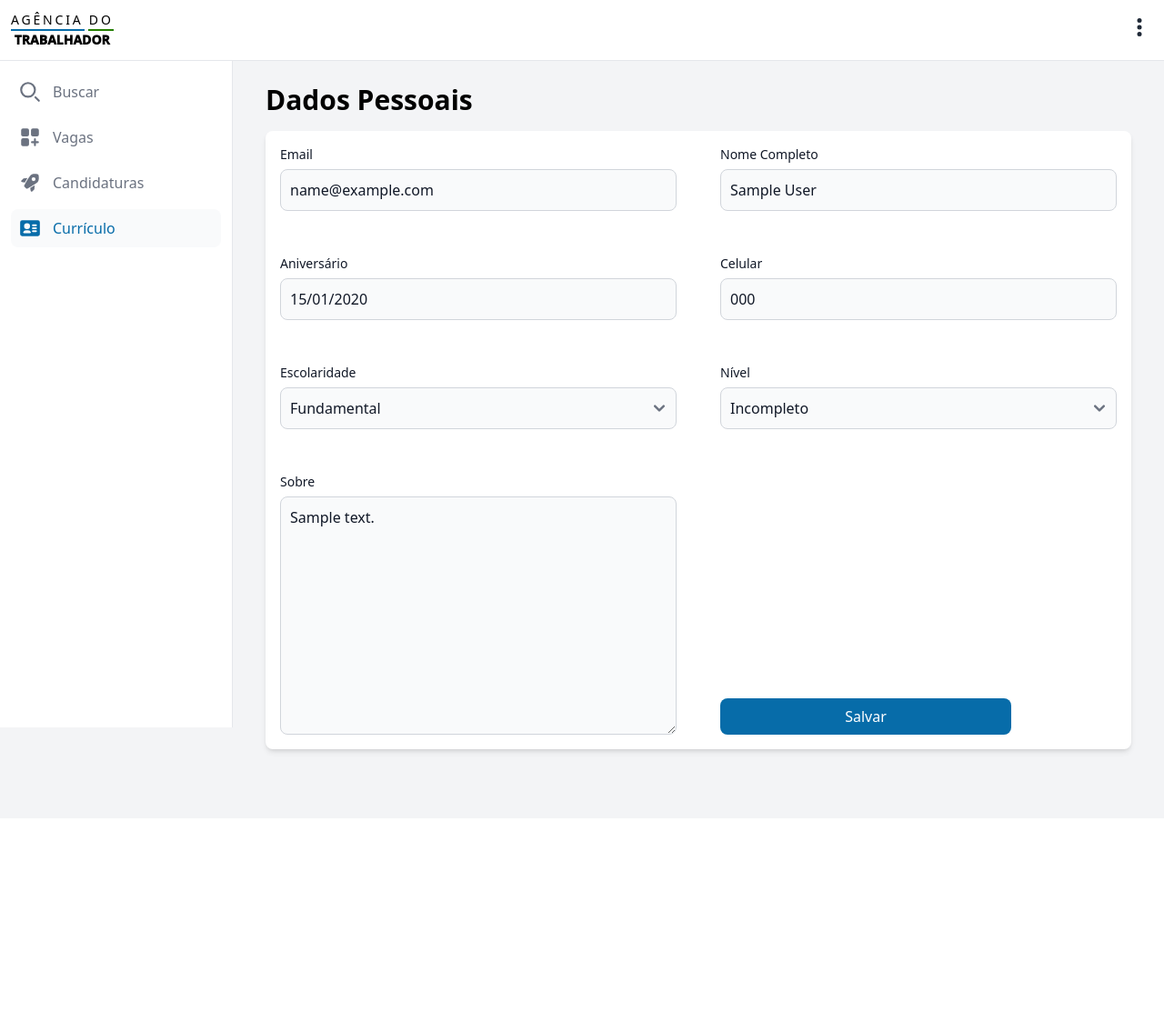
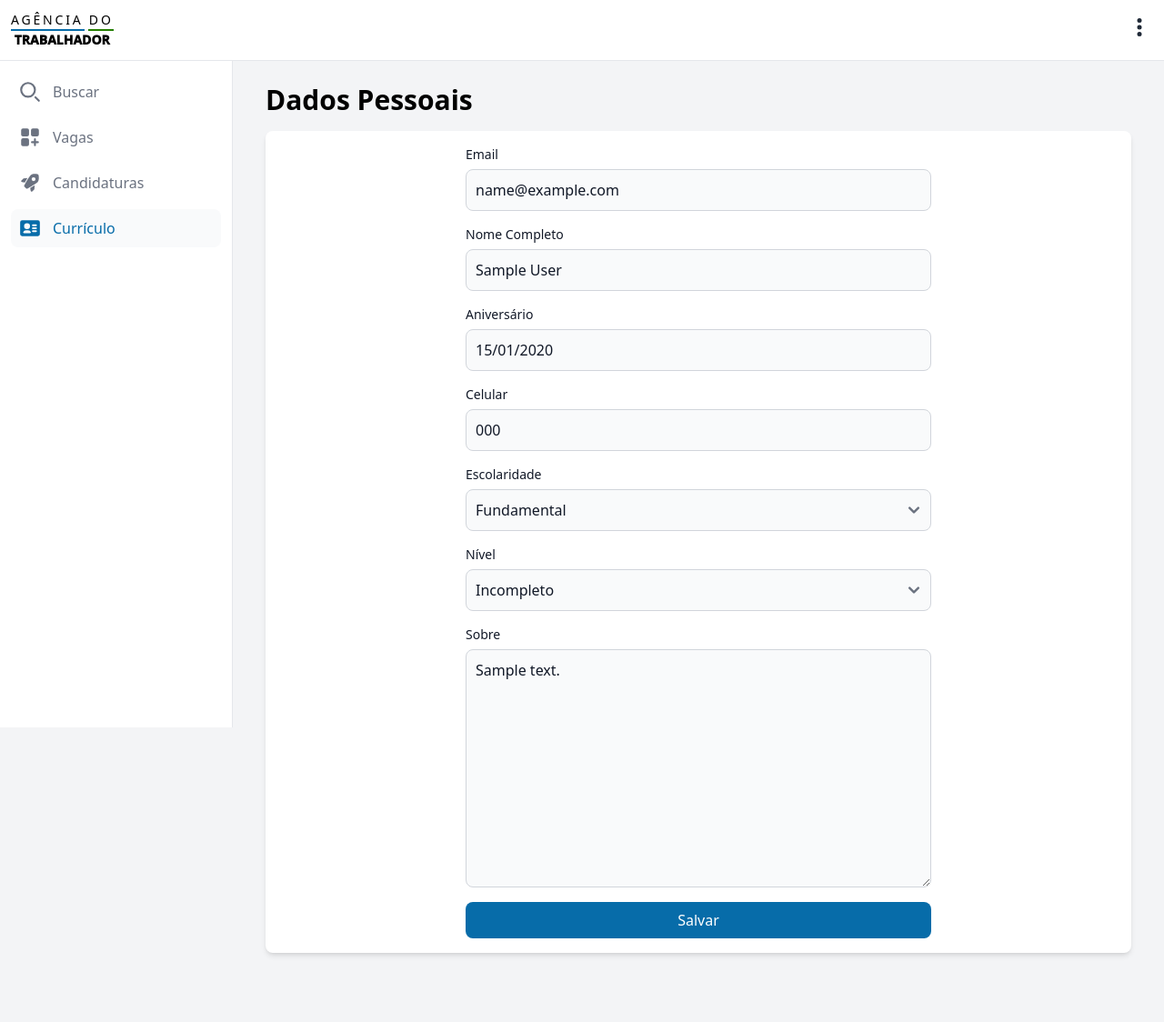
Before and after one commit to odivalneto/JobsParana, a Django app: page /curriculum/00000000-0000-0000-0000-000000000001/profile/ in a window 1280 px wide. Shown: the whole page at 91% size. Before the commit the page ends 833 px from the top, so only its background shows below. Run offline with Django 5.2, Linux system fonts and the light colour scheme; a user stored in the database is signed in; tables that the repository leaves empty hold one stand-in row (values such as "Sample post"); some libraries are stand-ins or nearby versions.

Commit message:
update profile view

```diff
--- a/templates/_login.html
+++ b/templates/_login.html
@@ -35,6 +35,6 @@
 
 
 <script src="{% static 'src/js/main.js' %}" type="module"></script>
-<script src="{% static 'src/js/mask.js' %}" type="module"></script>
+<script src="{% static 'src/js/mask.js' %}"></script>
 </body>
 </html>
--- a/templates/candidates/profile/profile.html
+++ b/templates/candidates/profile/profile.html
@@ -7,21 +7,19 @@
 
     <section class="bg-white p-4 shadow-md rounded-lg">
 
-        <div class="container mx-auto">
+        <div class="container max-w-lg mx-auto">
 
-            <form method="post" class="grid md:grid-cols-2 gap-2 md:gap-12">
+            <form method="post" class="grid gap-4">
                 {% csrf_token %}
 
                 {% form_flowbite form_profile %}
                 {% form_flowbite form_curriculum %}
 
-                <div class="max-w-xs relative">
 
-                    <button type="submit" class="btn-primary bottom-0 absolute">
-                        Salvar
-                    </button>
+                <button type="submit" class="btn-primary">
+                    Salvar
+                </button>
 
-                </div>
 
             </form>
 
```
